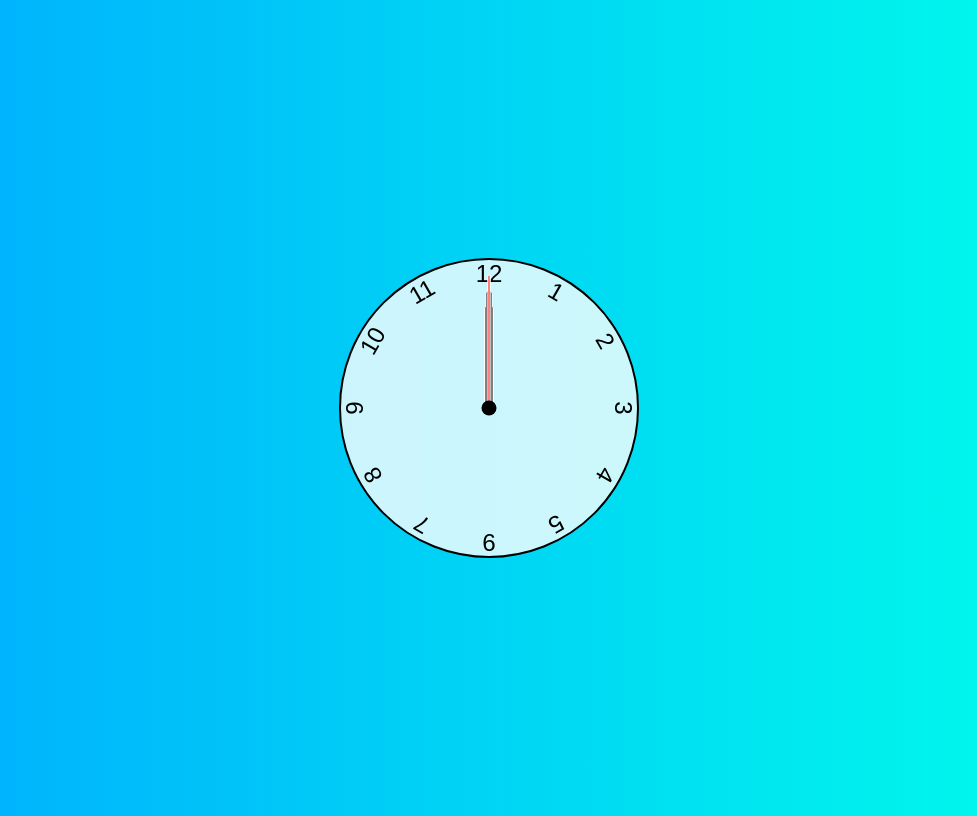
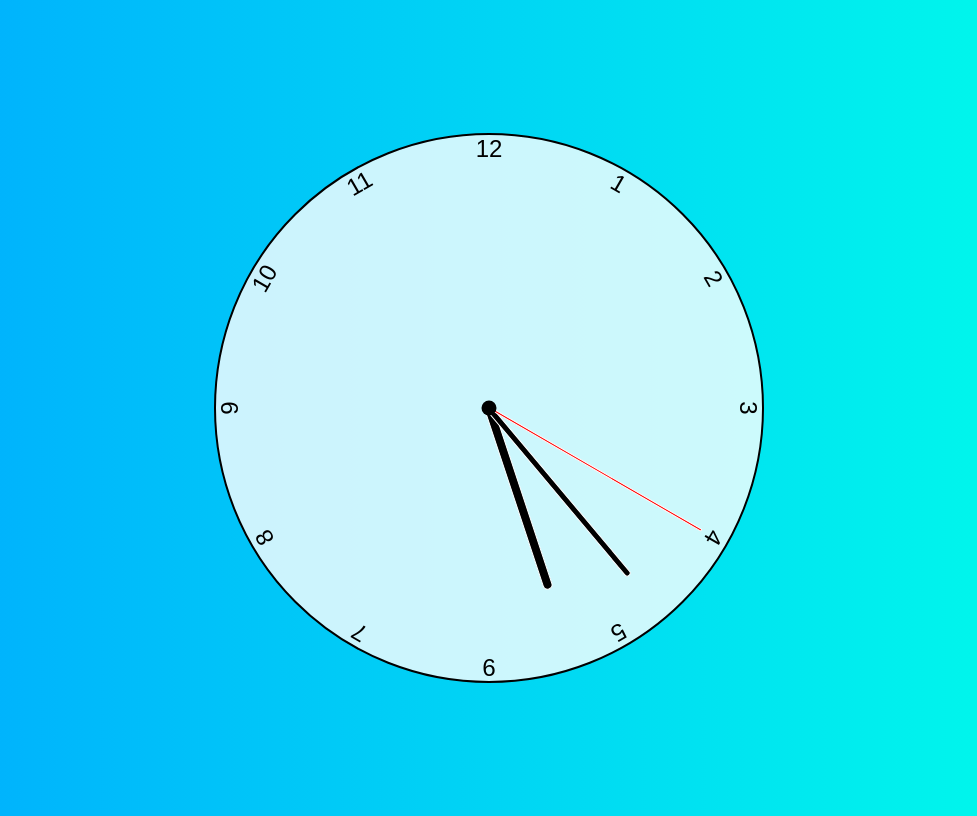
Before and after one commit to sofiadurkan1/Clock_Project_Js, a plain HTML site: page index.html in a window 1280 px wide. Shown: the whole page, without its empty margins (151-1128 px from the left). Drawn offline with Linux system fonts and the light colour scheme.

Commit message:
completed

```diff
--- a/app.js
+++ b/app.js
@@ -1,8 +1,18 @@
-setInterval(setClock,1000)
-function setClock(){
+setInterval(setClock, 1000)
+const hourHand = document.querySelector("[data-hour-hand]");
+const minuteHand = document.querySelector("[data-minute-hand]");
+const secondHand = document.querySelector("[data-second-hand]");
+function setClock() {
     const currentDate = new Date();
-    const secondRatio = currentDate.getSeconds() / 60;
-    const minutesRatio = (secondRatio + currentDate.getMinutes() / 60);
-    const hoursRatio = (minutesRatio + currentDate.getHours()/ 12);
+    const secondsRatio = currentDate.getSeconds() / 60;
+    const minutesRatio = (secondsRatio + currentDate.getMinutes()) / 60;
+    const hoursRatio = (minutesRatio + currentDate.getHours()) / 12;
+    setRotation(secondHand, secondsRatio);
+    setRotation(minuteHand, minutesRatio);
+    setRotation(hourHand, hoursRatio);
+}
+function setRotation(element, rotationRatio) {
+    element.style.setProperty('--rotation', rotationRatio * 360);
+}
 
-}
+setClock()
--- a/index.html
+++ b/index.html
@@ -10,10 +10,9 @@
 </head>
 <body>
     <div class="clock">
-        <div class="hand hour"></div>
-        <div class="hand minute"></div>
-        <div class="hand second"></div>
-        <div class="hand second"></div>
+        <div class="hand hour" data-hour-hand></div>
+        <div class="hand minute" data-minute-hand></div>
+        <div class="hand second" data-second-hand></div>
         <div class="number number1">1</div>
         <div class="number number2">2</div>
         <div class="number number3">3</div>
--- a/style.css
+++ b/style.css
@@ -1,95 +1,86 @@
-*,*::after,*::before{
+*, *::after, *::before {
     box-sizing: border-box;
-    font-family: Gotham Rounded,sans-serif;
-
-
+    font-family: Gotham Rounded, sans-serif;
 }
-body{
-    background: linear-gradient(to right,hsl(200,100%,50%),hsl(175,100%,50%));
+body {
+    background: linear-gradient(to right, hsl(200, 100%, 50%), hsl(175, 100%, 50%));
     display: flex;
-    justify-content:center;
-    align-items:center;
+    justify-content: center;
+    align-items: center;
     min-height: 100vh;
     overflow: hidden;
 }
-
-.clock{
-    width:300px;
-    height:300px;
+.clock {
+    width: 550px;
+    height: 550px;
     background-color: rgba(255, 255, 255, .8);
-    border-radius:50%;
-    border:2px solid black;
+    border-radius: 50%;     /* you can give every corner radius */
+    border: 2px solid black;
     position: relative;
-
 }
-
-.clock .number{
-    --rotation:0;
+.clock .number {
+    --rotation:  0;
     position: absolute;
-    width:100%;
-    height:100%;
+    width: 100%;
+    height: 100%;
+    /* background-color: red; */
     text-align: center;
-    /* background-color:red; */
-    transform:rotate(var(--rotation));
+    transform: rotate(var(--rotation));
     font-size: 1.5rem;
-
-
-
 }
-.clock .number1{ --rotation: 30deg;}
-.clock .number2{ --rotation: 60deg;}
-.clock .number3{ --rotation: 90deg;}
-.clock .number4{ --rotation: 120deg;}
-.clock .number5{ --rotation: 150deg;}
-.clock .number6{ --rotation: 180deg;}
-.clock .number7{ --rotation: 210deg;}
-.clock .number8{ --rotation: 240deg;}
-.clock .number9{ --rotation: 270deg;}
-.clock .number10{ --rotation: 300deg;}
-.clock .number11{ --rotation: 330deg;}
-
-.clock .hand{
-    --rotation:0;
-    position:absolute;
+.clock .number1 {--rotation: 30deg; }
+.clock .number2 {--rotation: 60deg; }
+.clock .number3 {--rotation: 90deg; }
+.clock .number4 {--rotation: 120deg; }
+.clock .number5 {--rotation: 150deg; }
+.clock .number6 {--rotation: 180deg; }
+.clock .number7 {--rotation: 210deg; }
+.clock .number8 {--rotation: 240deg; }
+.clock .number9 {--rotation: 270deg; }
+.clock .number10 {--rotation: 300deg; }
+.clock .number11 {--rotation: 330deg; }
+/* .clock .number7 {--rotation: -150deg; }
+.clock .number8 {--rotation: -120deg; }
+.clock .number9 {--rotation: -90deg; }
+.clock .number10 {--rotation: -60deg; }
+.clock .number11 {--rotation: -30deg; } */
+.clock .hand {
+    --rotation: 0;
+    position: absolute;
     bottom: 50%;
     left: 50%;
-    /* width:10px;
-    height:50%; */
+    background-color: black;
     border: 1px solid white;
     border-top-left-radius: 10px;
     border-top-right-radius: 10px;
-    z-index:10;
+    transform-origin: bottom;
+    z-index: 10;
+    transform: translateX(-50%) rotate(calc(var(--rotation)* 1deg));
+}
+.clock::after {
+    content: '';
+    position: absolute;
     background-color: black;
-    transform-origin: bottom;
-    transform:translateX(-50%) rotate(calc(var(--rotation) * 1deg));
- }
- .clock::after{
-     content:'';
-     position:absolute;
-     background-color:black;
-     z-index: 11;
-     width: 15px;
-     height:15px;
-     top:50%;
-     left:50%;
-     transform:translate(-50%,-50%);
-     border-radius: 50%;
-
-
- }
-
- .clock .hand.second{
-     width:3px;
-     height:45%;
-     background-color:red;
- }
- .clock .hand.minute{
-    width:7px;
-    height:40%;
-    background-color:black;
+    z-index: 11;
+    width: 15px;
+    height: 15px;
+    top: 50%;
+    left: 50%;
+    transform: translate(-50%, -50%);
+    border-radius: 50%;
 }
-.clock .hand.hour{
+.clock .hand.second {
+    width: 3px;
+    height: 45%;
+    background-color: red;
+}
+.clock .hand.minute {
+    width: 7px;
+    height: 40%;
+    background-color: black;
+}
+.clock .hand.hour {
     width: 10px;
-    height:35%;
-    background-color:black;
+    height: 35%;
+    background-color: black;
 }
```
